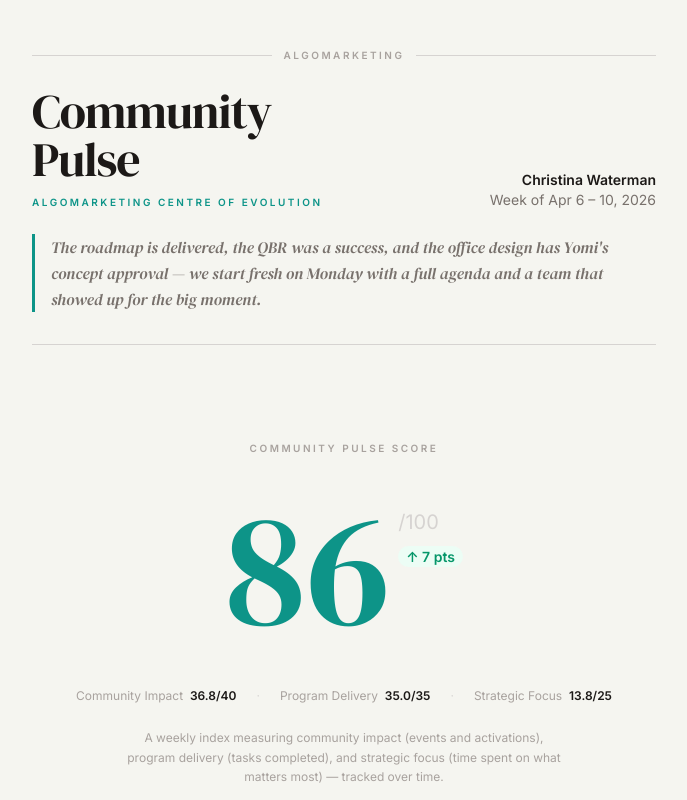
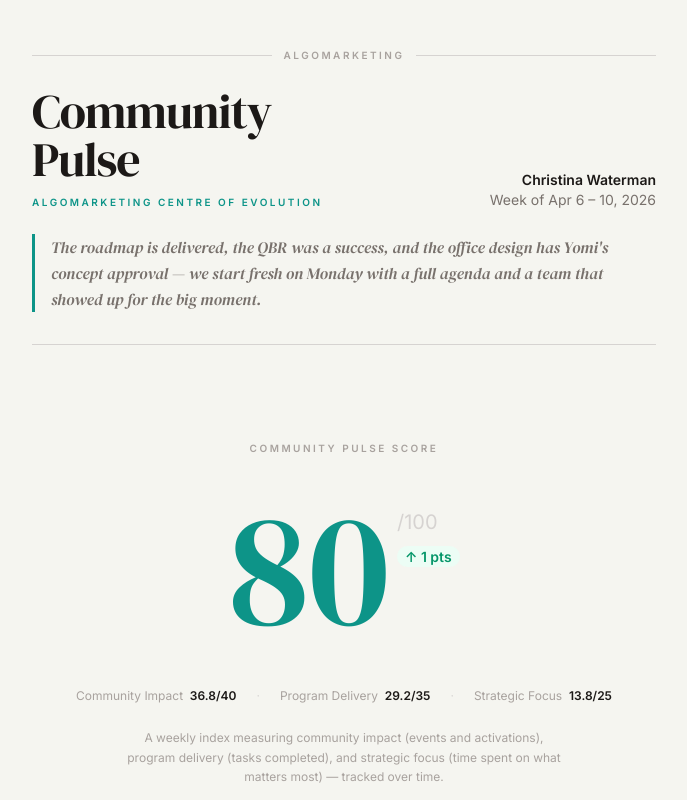
Before and after one commit to uxmarketinglab/algomarketing-dashboard, a plain HTML site: page index.html in a window 1280 px wide. Shown: the top 800 px of the page, without its empty margins (296-983 px from the left). Drawn offline with nearby package versions, Linux system fonts and the light colour scheme.

Commit message:
Apr 6-10 final version

```diff
--- a/index.html
+++ b/index.html
@@ -94,12 +94,12 @@
 
       <!-- The number — magazine cover style -->
       <div class="flex items-start justify-center gap-2">
-        <span class="font-serif leading-none text-teal" style="font-size: clamp(6rem, 20vw, 10rem);">86</span>
+        <span class="font-serif leading-none text-teal" style="font-size: clamp(6rem, 20vw, 10rem);">80</span>
         <div class="pt-5 text-left">
           <span class="text-xl text-stone-300 font-light">/100</span>
           <div class="mt-2">
 
-            <span class="text-sm font-semibold text-emerald-600 bg-emerald-50 px-2 py-0.5 rounded-full">↑ 7 pts</span>
+            <span class="text-sm font-semibold text-emerald-600 bg-emerald-50 px-2 py-0.5 rounded-full">↑ 1 pts</span>
 
           </div>
         </div>
@@ -109,7 +109,7 @@
       <div class="mt-10 flex flex-wrap justify-center gap-x-5 gap-y-3 text-xs text-stone-400">
         <span>Community Impact &nbsp;<strong class="text-ink font-semibold">36.8/40</strong></span>
         <span class="text-stone-300">·</span>
-        <span>Program Delivery &nbsp;<strong class="text-ink font-semibold">35.0/35</strong></span>
+        <span>Program Delivery &nbsp;<strong class="text-ink font-semibold">29.2/35</strong></span>
         <span class="text-stone-300">·</span>
         <span>Strategic Focus &nbsp;<strong class="text-ink font-semibold">13.8/25</strong></span>
       </div>
```
Also changed, not shown: 1 other file.
